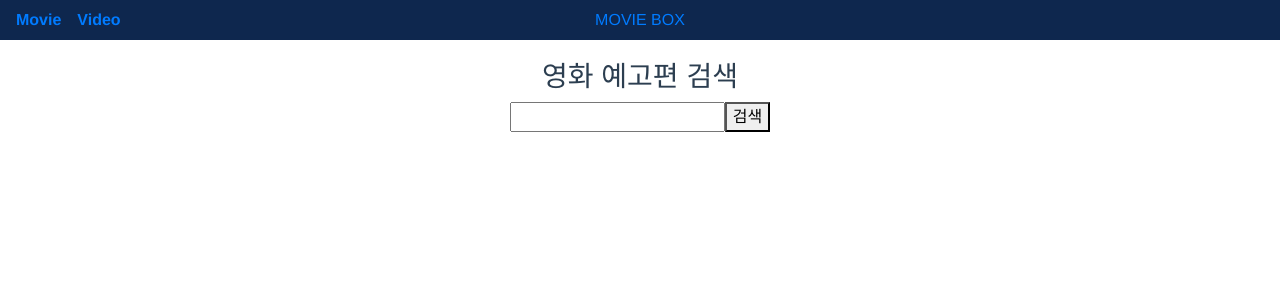
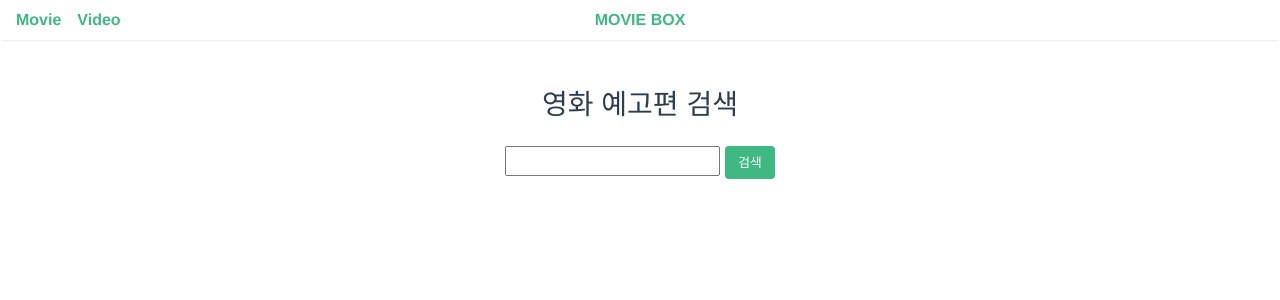
Before and after one commit to chloe-codes1/trailer-addicts, a Vue app: page /video in a window 1280 px wide. Shown: the top 300 px of the page. Built offline with nearby package versions, Linux system fonts and the light colour scheme.

Commit message:
complete project

```diff
--- a/src/App.vue
+++ b/src/App.vue
@@ -1,8 +1,8 @@
 <template>
   <div id="app">
-     <nav class="navbar navbar-expand-sm navbar-dark sticky-top d-inline-flex justify-content-between w-100" style="background-color: rgb(14, 39, 78);">
+     <nav class="navbar navbar-expand-sm navbar-dark sticky-top d-inline-flex justify-content-between w-100" style="background-color:white; box-shadow: 0 2px 2px -2px rgba(0,0,0,.2);">
   <div class="navbar" style="position: absolute; left: 50%; top:0%; transform: translateX(-50%); ">
-     <router-link to="/" class="text-decoration-none"> MOVIE BOX</router-link>
+     <router-link to="/" class="text-decoration-none nav-links"> MOVIE BOX</router-link>
   </div>
   <div>
     <div class="d-block d-sm-none" style="height:40px;" >
@@ -13,10 +13,10 @@
     <div class="collapse navbar-collapse py-0 w-50" id="navbarNav">
       <ul class="navbar-nav mr-auto w-50 pr-0">
           <li class="nav-item active">
-            <router-link to="/" class="text-decoration-none mr-3">Movie</router-link>
+            <router-link to="/" class="text-decoration-none nav-links mr-3">Movie</router-link>
           </li>
           <li class="nav-item">
-            <router-link to="/video" class="text-decoration-none">Video</router-link>
+            <router-link to="/video" class="text-decoration-none nav-links">Video</router-link>
           </li>
       </ul>
   </div>
@@ -38,7 +38,11 @@
 
 .nav-item {
   font-weight: bold;
-  color: #2c3e50;
+  color: #3fb883;
 }
 
+.nav-links{
+  color: #3fb883;
+  font-weight: bold;
+}
 </style>
--- a/src/components/MovieListItemModal.vue
+++ b/src/components/MovieListItemModal.vue
@@ -1,9 +1,9 @@
 <template>
   <div class="movieListItemModal">
-    <button class="btn btn-warning" data-toggle="modal" :data-target="`#movieDetail-${movie.id}`">영화 정보 상세보기</button>
+    <button class="btn modal-trigger-button" data-toggle="modal" :data-target="`#movieDetail-${movie.id}`">영화 정보 상세보기</button>
 
     <!-- Modal -->
-    <div class="modal fade" :id="'movieDetail-'+movie.id" tabindex="-1" role="dialog" aria-labelledby="exampleModalLabel" aria-hidden="true">
+    <div class="modal fade " :id="'movieDetail-'+movie.id" tabindex="-1" role="dialog" aria-labelledby="exampleModalLabel" aria-hidden="true">
       <div class="modal-dialog" role="document">
         <div class="modal-content">
           <div class="modal-header">
@@ -14,7 +14,7 @@
           </div>
           <div class="modal-body">
             <img class="card-img-top" :src="posterURL" alt="movie-poster-image">
-            <p class="bg-success">{{movie.user_rating}}</p>
+            <p class="rating-area">{{movie.user_rating}} 점</p>
             <div>{{movie.overview}}</div>
           </div>
           <div class="modal-footer">
@@ -42,5 +42,13 @@ export default {
 </script>
 
 <style>
+.modal-trigger-button{
+  background-color:  #3fb883;
+  color:white;
+}
 
+.rating-area{
+  background-color: #3fb883;
+  font-weight: bold;
+}
 </style>
--- a/src/components/VideoSearch.vue
+++ b/src/components/VideoSearch.vue
@@ -1,7 +1,7 @@
 <template>
-    <div>
-        <input @keypress.enter="onInput" id="input">
-        <button @click="onInput">검색</button>
+    <div class="mb-5">
+        <input @keypress.enter="onInput" id="input" class="">
+        <button @click="onInput" class="btn search-button">검색</button>
     </div>
 </template>
 
@@ -9,14 +9,21 @@
 export default {
     name: 'VideoSearch',
     methods: {
-        onInput() {
+        onInput(event) {
             const searchText = document.getElementById("input").value
             this.$emit('input-change', searchText)
+            event.target.value = ''
         }
     }
 }
 </script>
 
 <style>
-
+.search-button{
+  background-color: #3fb883;
+  color: white;
+  font-size: 0.8rem;
+  padding: 5px, 8px;
+  margin-left: 5px;
+}
 </style>
--- a/src/views/About.vue
+++ /dev/null
@@ -1,5 +0,0 @@
-<template>
-  <div class="about">
-    <h1>This is an about page</h1>
-  </div>
-</template>
--- a/src/views/MovieView.vue
+++ b/src/views/MovieView.vue
@@ -1,9 +1,10 @@
 <template>
   <div class="movieView container">
-    <h3 class="my-4">나만의 무비 컬렉션</h3>
-    <button v-if="movies.length === 0" @click="getMovieData" class="btn btn-primary">영화 가져오기</button>
+    <h3 class="mt-5 mb-4">나만의 무비 컬렉션</h3>
+    <button v-if="movies.length === 0" @click="getMovieData" class="btn get-movies-button">영화 가져오기</button>
 
     <MovieList :movies="movies"/>
+    <button v-if="movies.length > 0" @click="scrollToTop" class="button-bottom btn">Top</button>
   </div>
 </template>
 
@@ -27,12 +28,30 @@ export default {
   methods: {
     getMovieData(){
       axios.get(MOVIE_API_URL)
-        .then(res =>
-        this.movies = res.data
-        // console.log('밍?', res.data[0].poster_url)
-        )
+        .then(res => this.movies = res.data)
         .catch(err => console.error(err))
-    }
+    },
+    scrollToTop: function(){
+                scroll(0,0)
+            },
   }
 }
 </script>
+
+<style>
+.button-bottom {
+    position: fixed;
+    right: 4vw;
+    bottom: 2vh;
+    border: 1px solid #3fb883;
+    padding: 4px 8px;
+    color: #3fb883;
+    font-weight: bold;
+}
+  .get-movies-button{
+    background-color: #3fb883;
+    color: white;
+  }
+
+
+</style>
--- a/src/views/VideoView.vue
+++ b/src/views/VideoView.vue
@@ -1,15 +1,16 @@
 <template>
   <div class="videoView">
-      <h3>영화 예고편 검색</h3>
+      <h3 class="mt-5 mb-4">영화 예고편 검색</h3>
       <VideoSearch @input-change="onInputChange" />
       <div>
           <VideoItem :videos="videos"/>
       </div>
+      <button v-if="videos.length > 0" @click="scrollToTop" class="button-bottom btn">Top</button>
   </div>
 </template>
 
 <script>
-const API_KEY = 'AIzaSyBmcUHV6y_ocELwi58_FhP0MeZTpRSl7CI'
+const API_KEY = process.env.VUE_APP_YOUTUBE_API_KEY
 const API_URL = 'https://www.googleapis.com/youtube/v3/search'
 
 import axios from 'axios'
@@ -31,7 +32,6 @@ export default {
     methods: {
         onInputChange(inputText) {
             this.inputValue = inputText + 'trailer'
-            console.log(this.inputValue)
             axios.get(API_URL, {
                 params: {
                     key: API_KEY,
@@ -40,10 +40,19 @@ export default {
                     q: this.inputValue
                 }
             })
-            .then(res => this.videos = res.data.items)
+            .then(res => {
+                res.data.items.forEach(item => {
+                    const parser = new DOMParser()
+                    const doc = parser.parseFromString(item.snippet.title, 'text/html')
+                    item.snippet.title = doc.body.innerText
+                })
+                this.videos = res.data.items
+            })
             .catch(err => console.error(err))
-
-        }
+        },
+          scrollToTop: function(){
+                scroll(0,0) // 맨 위로 올리기 = > window는 전역객체라서 생략함
+            },
     }
 }
 </script>
@@ -52,4 +61,13 @@ export default {
     .videoView {
         margin : 20px;
     }
+    .button-bottom {
+    position: fixed;
+    right: 4vw;
+    bottom: 2vh;
+    padding: 4px 8px;
+    background-color: #3fb883;
+    color: white;
+    font-weight: bold;
+}
 </style>
```
Also changed, not shown: 1 other file (tests, documents, lock files or other folders).
